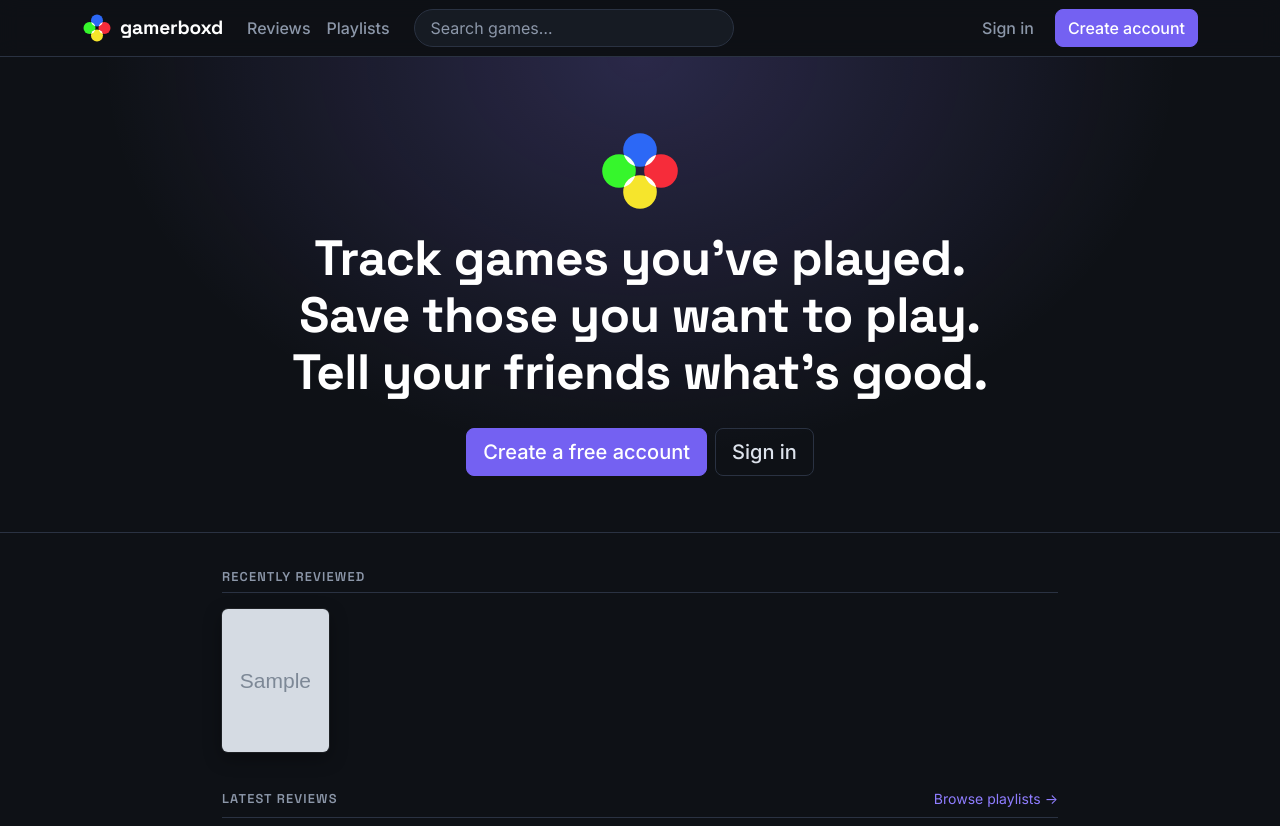
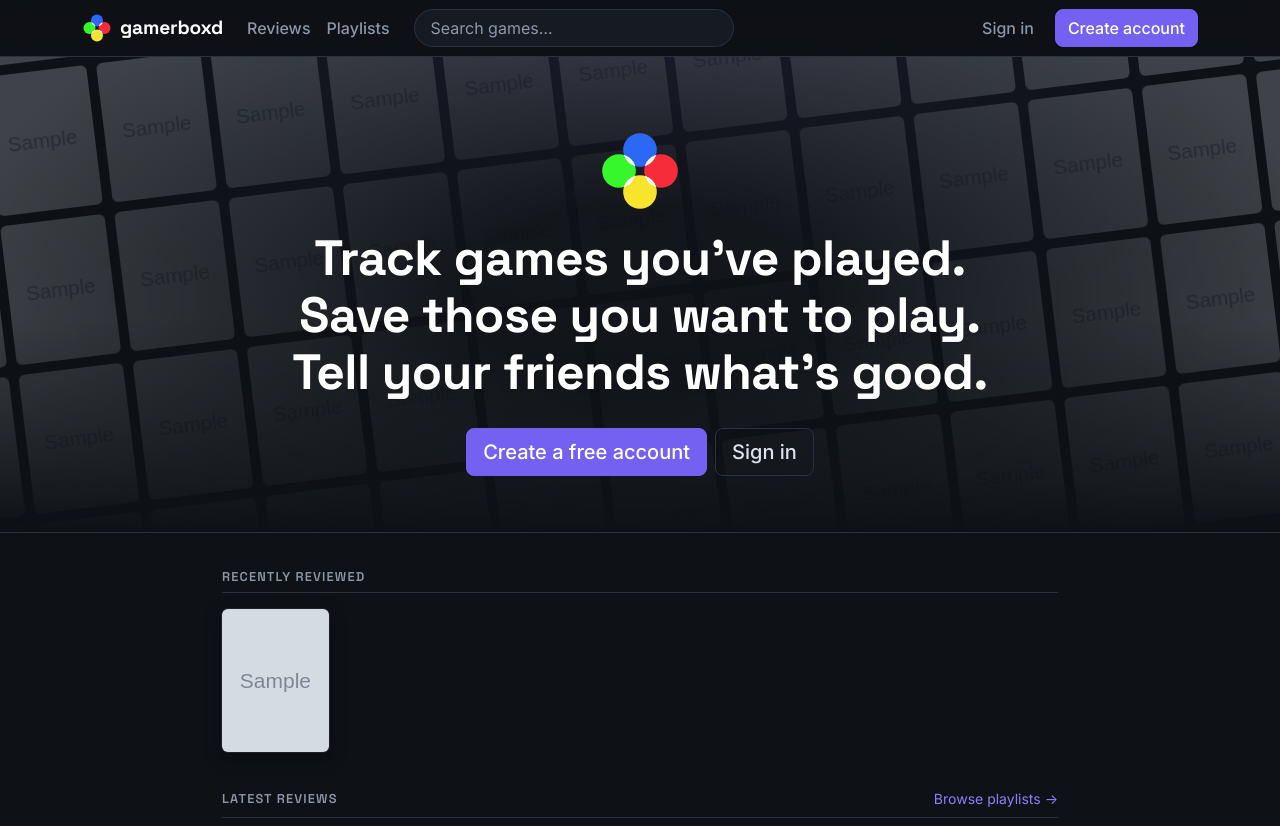
Before and after one commit to grqphical/gamerboxd, a Spring Boot app: page / in a window 1280 px wide. Shown: the top 826 px of the page. Run offline with Spring Boot 4, Linux system fonts and the light colour scheme; tables that the repository leaves empty hold one stand-in row (values such as "Sample post"); grey boxes marked "Sample" are stand-in pictures; some of the project's set-up classes (security, data sources, template engines, error pages and the like) are left out, and stand-ins take their place.

Commit message:
feat: home hero collage

```diff
--- a/src/main/java/com/gamerboxd/gamerboxd/controllers/GamerboxdController.java
+++ b/src/main/java/com/gamerboxd/gamerboxd/controllers/GamerboxdController.java
@@ -50,6 +50,9 @@ public class GamerboxdController {
         model.addAttribute("reviews", reviews);
         model.addAttribute("reviewGames", gameService.getGamesByIDs(gameIds)); // covers and names for the feed
         model.addAttribute("currentUser", currentUser);
+        if (currentUser == null) { // only the signed-out hero shows the collage
+            model.addAttribute("collageGames", gameService.getCollageGames());
+        }
         model.addAttribute("likeCounts", reviewLikeService.getLikeCounts(reviewIds));
         model.addAttribute("commentCounts", reviewCommentService.getCommentCounts(reviewIds));
         model.addAttribute("likedIds", currentUser == null
--- a/src/main/java/com/gamerboxd/gamerboxd/repositories/GameRepository.java
+++ b/src/main/java/com/gamerboxd/gamerboxd/repositories/GameRepository.java
@@ -1,8 +1,12 @@
 package com.gamerboxd.gamerboxd.repositories;
+
+import java.util.List;
 
 import org.springframework.data.jpa.repository.JpaRepository;
 
 import com.gamerboxd.gamerboxd.models.Game;
 
 public interface GameRepository extends JpaRepository<Game, Integer> {
+    // Games that have a cover, most-rated first
+    List<Game> findTop36ByCoverLinkNotNullOrderByNumRatingsGamerboxdDescIdAsc();
 }
--- a/src/main/java/com/gamerboxd/gamerboxd/services/GameService.java
+++ b/src/main/java/com/gamerboxd/gamerboxd/services/GameService.java
@@ -152,6 +152,11 @@ public class GameService {
         return games;
     }
 
+    /** Covers for the home page collage: games we already have cached, so no IGDB request. */
+    public List<Game> getCollageGames() {
+        return gameRepository.findTop36ByCoverLinkNotNullOrderByNumRatingsGamerboxdDescIdAsc();
+    }
+
     public Map<Integer, String> getGameNames(Collection<Integer> gameIds) {
         List<Integer> ids = gameIds.stream().distinct().toList();
 
--- a/src/main/resources/static/css/gamerboxd.css
+++ b/src/main/resources/static/css/gamerboxd.css
@@ -344,6 +344,28 @@ button.poster { width: 100%; padding: 0; border: 0; }
         var(--gb-bg);
     border-bottom: 1px solid var(--gb-border);
 }
+.hero { position: relative; overflow: hidden; }
+.hero-collage {
+    position: absolute;
+    inset: -30% -8%;
+    display: grid;
+    grid-template-columns: repeat(auto-fill, minmax(104px, 1fr));
+    gap: 10px;
+    align-content: center;
+    transform: rotate(-7deg);
+    opacity: 0.38;
+}
+.hero-collage img { width: 100%; aspect-ratio: 3 / 4; object-fit: cover; border-radius: 6px; }
+/* Darken the middle so the headline stays readable, and fade the wall into the page */
+.hero::after {
+    content: "";
+    position: absolute;
+    inset: 0;
+    background:
+        radial-gradient(55% 75% at 50% 50%, rgba(14, 17, 22, 0.94) 25%, rgba(14, 17, 22, 0.35) 100%),
+        linear-gradient(to bottom, transparent 55%, var(--gb-bg) 100%);
+}
+.hero .container { z-index: 1; }
 .hero h1 { font-size: clamp(1.7rem, 5vw, 3.1rem); line-height: 1.15; margin: 0 auto 1.75rem; }
 .hero h1 span { display: block; }
 
--- a/src/main/resources/templates/index.html
+++ b/src/main/resources/templates/index.html
@@ -7,7 +7,13 @@
     <nav th:replace="~{fragments/layout :: navbar}"></nav>
 
     <section class="hero" th:unless="${currentUser}">
-        <div class="container">
+        <!-- Decorative wall of covers, repeated until there are enough tiles to fill the hero -->
+        <div class="hero-collage" aria-hidden="true" th:unless="${#lists.isEmpty(collageGames)}">
+            <th:block th:each="i : ${#numbers.sequence(0, 72 / #lists.size(collageGames))}">
+                <img th:each="g : ${collageGames}" th:src="${g.coverLink}" alt="">
+            </th:block>
+        </div>
+        <div class="container position-relative">
             <img th:src="@{/images/logo.svg}" alt="" width="84" height="84" class="mb-3">
             <h1>
                 <span>Track games you’ve played.</span>
```
